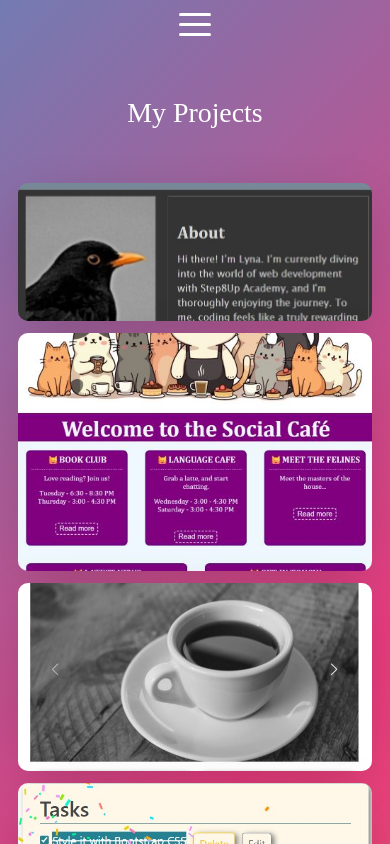
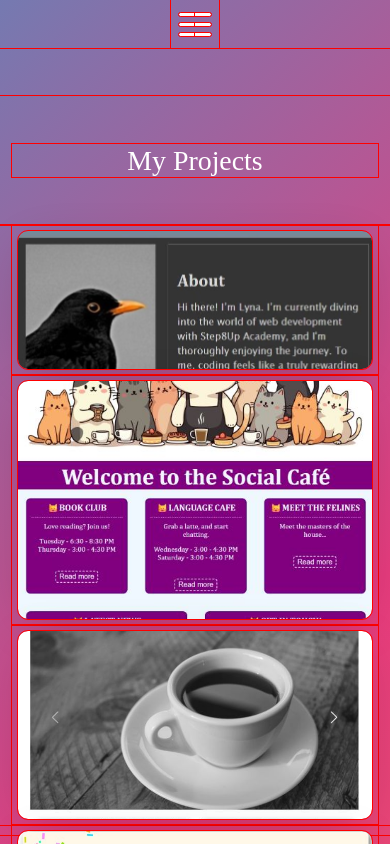
Before and after one commit to LynaSim/REACT_portfolio, a React (Vite) app: page /projects in a window 390 px wide. Shown: the top 844 px of the page. Built offline with nearby package versions, Linux system fonts and the light colour scheme; a web font is replaced by a local one.

Commit message:
Fixed nav responsiveness issue

```diff
--- a/src/App.css
+++ b/src/App.css
@@ -1,3 +1,7 @@
+* {
+  outline: 1px solid red !important;
+}
+
 .h1-myname {
   font-family: Shrikhand, serif;
   font-size: 100px;
--- a/src/components/Navigation.jsx
+++ b/src/components/Navigation.jsx
@@ -14,9 +14,8 @@ function Navigation() {
 
     return (
 
-        <Container className="fixed-top">
-            <Row>
-                <Col className="d-flex justify-content-center">
+
+                <div className="d-flex justify-content-center">
                     <Hamburger
                         color="white"
                         rounded
@@ -24,14 +23,15 @@ function Navigation() {
                         toggled={isOpen} toggle={setOpen}
                     />
                     {isOpen && (
-                        <div><Nav className="ms-auto">
+
+                            <Nav>
                             <Nav.Link as={Link} to="/"><BiHomeHeart style={{ fontSize: '1.7rem', color: 'white' }} /></Nav.Link>
                             <Nav.Link as={Link} to="/projects"><SiDevbox style={{ fontSize: '1.7rem', color: 'white' }}/></Nav.Link>
-                            </Nav></div>
+                            </Nav>
+
                     )}
-                </Col>
-            </Row>
-        </Container>
+                </div>
+
 
     );
 }
--- a/src/pages/Projects.jsx
+++ b/src/pages/Projects.jsx
@@ -16,17 +16,17 @@ function Projects() {
     const handleShow = (item) => { setActiveProject(item); setShow(true); }
 
     return (
-        <Container className="">
+        <Container>
             <Row className="mt-5">
                 <Col xs={12}>
                     <h1 className="text-white text-center fs-1 shrikhand-regular my-5">My Projects</h1>
                 </Col>
-                <Col>
-                    <div style={{ minHeight: '600px', position: 'relative', marginBottom: '10px'}}>
+                <Col style={{ minHeight: '600px', position: 'relative', marginBottom: '10px'}}>
+
                         <Masonry
                             onItemClick={handleShow}
                         />
-                    </div>
+
                 </Col>
             </Row>
             <Modal show={show} fullscreen={true} onHide={handleClose}>
```
